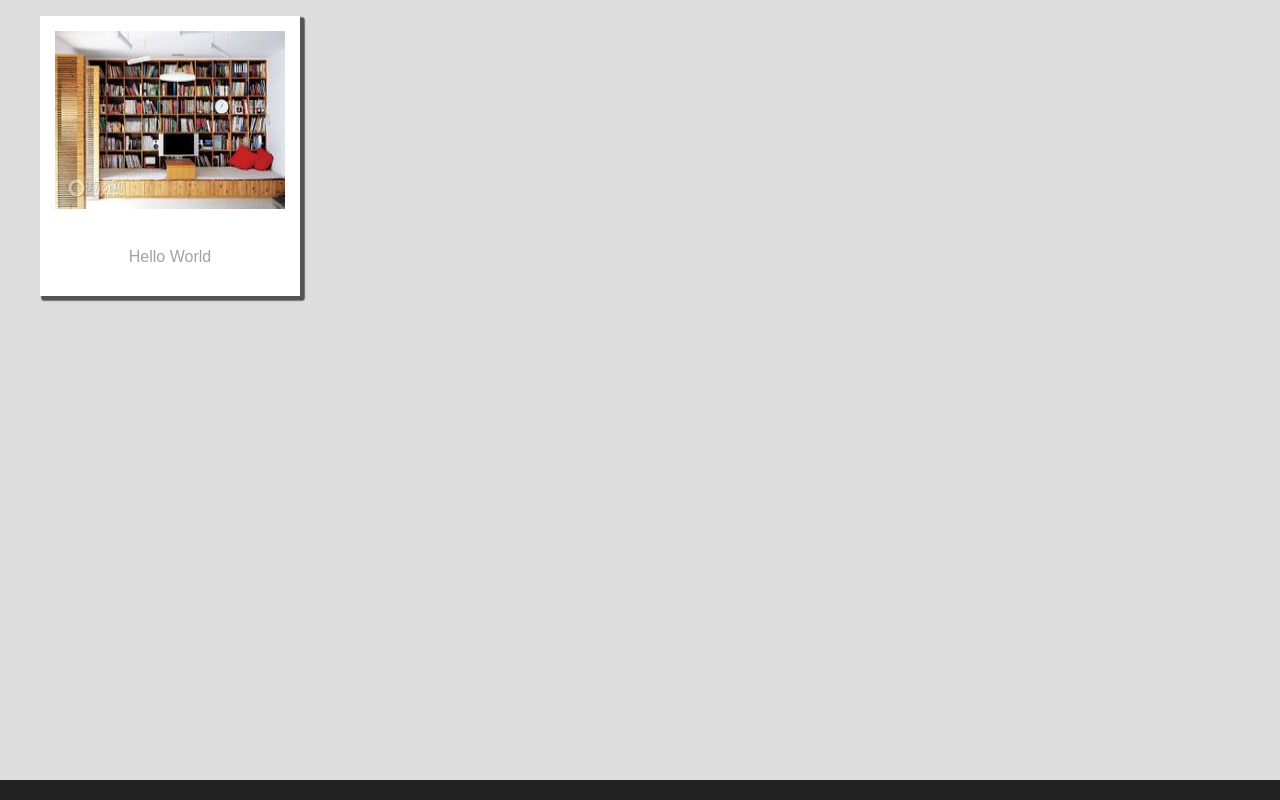
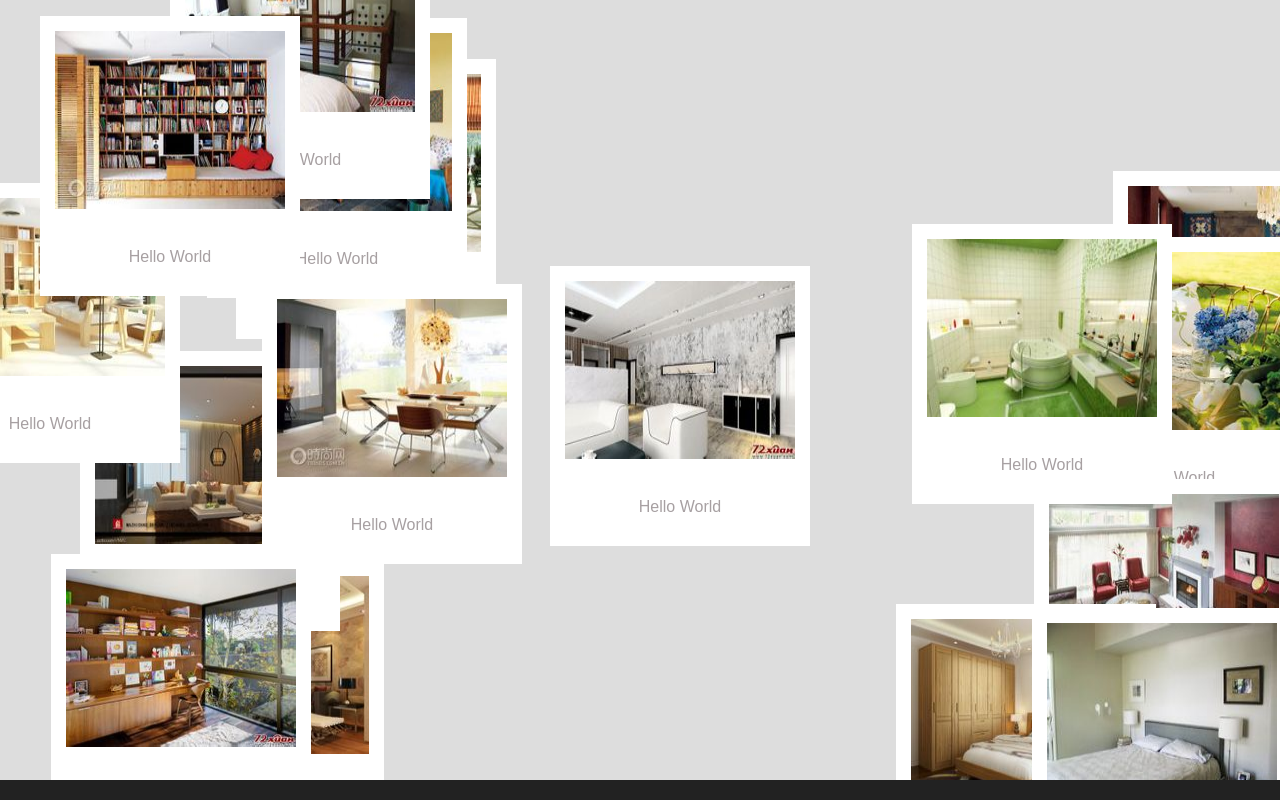
Before and after one commit to zjgyb/react-stage, a React (Create React App) app: page / in a window 1280 px wide. Built offline with nearby package versions, Linux system fonts and the light colour scheme.

Commit message:
finish the first step

```diff
--- a/src/components/Stage.js
+++ b/src/components/Stage.js
@@ -17,9 +17,13 @@
 
 class ImgFigure extends Component {
     render() {
+        let styleObj = {};
+        if(this.props.arrange.pos) {
+            styleObj = this.props.arrange.pos;
+        }
         const { imgURL, title, desc } = this.props.data;
         return(
-            <figure className="img-figure">
+            <figure className="img-figure" style={styleObj}>
                 <img src={ imgURL } alt={ title } width="230" height="178" />
                 <figcaption>
                     <p>{ desc }</p>
@@ -30,6 +34,80 @@
 }
 
 class Stage extends Component {
+    constructor() {
+        super();
+        this.state = {
+            imgsArrangeArr: []
+        }
+    }
+
+    getRangeRandom = (low, high) => {
+        return Math.ceil(Math.random() * (high - low) + low);
+    }
+
+    /*
+     * 重新布局图片
+     * 指定居中图片
+     */
+    rearrage = (centerIndex) => {
+        let imgsArrangeArr = this.state.imgsArrangeArr,
+            Constant = this.props.Constant,
+            centerPos = Constant.centerPos,
+            hPosRange = Constant.hPosRange,
+            vPosRange = Constant.vPosRange,
+            hPosRangeLeftSecX = hPosRange.leftSecX,
+            hPosRangeRightSecX = hPosRange.rightSecX,
+            hPosRangeY = hPosRange.y,
+            vPosRangeTopY = vPosRange.topY,
+            vPosRangeX = vPosRange.x,
+
+            imgsArrangeTopArr = [],
+            // 取零个或一个
+            topImgNum = Math.ceil(Math.random() * 2),
+            topImgSpliceIndex = 0,
+
+            imgsArrangeCenterArr = imgsArrangeArr.splice(centerIndex, 1);
+
+            // 居中图片
+            imgsArrangeCenterArr[0].pos = centerPos;
+
+            // 取出要布局上侧图片
+            topImgSpliceIndex = Math.ceil(Math.random() * (imgsArrangeArr.length - topImgNum));
+            imgsArrangeTopArr =  imgsArrangeArr.splice(topImgSpliceIndex, topImgNum);
+
+            imgsArrangeTopArr.forEach((value, index) => {
+                imgsArrangeTopArr[index].pos = {
+                    top: this.getRangeRandom(vPosRangeTopY[0], vPosRangeTopY[1]),
+                    left: this.getRangeRandom(vPosRangeX[0], vPosRangeX[1])
+                }
+            });
+
+            // 布局左右两侧
+            for (let i = 0, j = imgsArrangeArr.length, k = j / 2; i < j; i++) {
+                let hPosRangeLORX = null;
+                if(i < k) {
+                    hPosRangeLORX = hPosRangeLeftSecX;
+                } else {
+                    hPosRangeLORX = hPosRangeRightSecX;
+                }
+
+                imgsArrangeArr[i].pos = {
+                    top: this.getRangeRandom(hPosRangeY[0], hPosRangeY[1]),
+                    left: this.getRangeRandom(hPosRangeLORX[0], hPosRangeLORX[1])
+                }
+            }
+
+            if(imgsArrangeArr && imgsArrangeTopArr[0]) {
+                imgsArrangeArr.splice(topImgSpliceIndex, 0, imgsArrangeTopArr[0]);
+            }
+
+            imgsArrangeArr.splice(centerIndex, 0, imgsArrangeCenterArr[0]);
+
+            this.setState({
+                imgsArrangeArr: imgsArrangeArr
+            });
+
+    }
 
     // 组件加载后后。为每张图片计算距离范围
     componentDidMount() {
@@ -51,7 +129,7 @@
         // 取到中心点的位置
         this.props.Constant.centerPos = {
             left: halfStageX - halfImgW,
-            height: halfStageY - halfImgH
+            top: halfStageY - halfImgH
         };
 
         // 取到左右的范围
@@ -63,11 +141,13 @@
         this.props.Constant.hPosRange.y[1] = stageY - halfImgH;
 
         // 取到上侧的范围
-        this.props.Constant.vPosRange.x[0] = halfStageX - imgW;
-        this.props.Constant.vPosRange.x[1] = halfStageX;
+        this.props.Constant.vPosRange.x[0] = halfImgW - imgW;
+        this.props.Constant.vPosRange.x[1] = halfImgW;
         this.props.Constant.vPosRange.topY[0] = -halfImgH;
         this.props.Constant.vPosRange.topY[1] = halfStageY - halfImgH * 3;
 
+        // 第一张图片居中
+        this.rearrage(1);
     }
     render() {
         let controllerUnits = [],
@@ -75,12 +155,29 @@
 
         imageDatas.forEach((value, index) => {
             // 这里的key一般配置的是图片的ID
-            imgFigures.push(<ImgFigure data={value} key={value.fileName} ref={ 'imageFigure' + index }/>);
+            if(!this.state.imgsArrangeArr[index]) {
+                this.state.imgsArrangeArr[index] = {
+                    pos: {
+                        left: 0,
+                        top: 0
+                    }
+                }
+            }
+
+            imgFigures.push(
+                <ImgFigure
+                    data={value}
+                    key={value.fileName}
+                    ref={ 'imageFigure' + index }
+                    arrange={this.state.imgsArrangeArr[index]}
+                />
+            );
         });
         return(
             <section className="stage" ref={node => { this.stage = node; }}>
                 <section className="img-sec" >
                    { imgFigures }
+                   { this.Test }
                 </section>
                 <nav className="controller-nav">
                     { controllerUnits }
--- a/src/css/Stage.css
+++ b/src/css/Stage.css
@@ -8,8 +8,7 @@
     width: 230px;
     height: 250px;
     padding: 15px;
-    background-color: #fff;
-    box-shadow: 3px 3px 2px #555; }
+    background-color: #fff; }
   figcaption {
     margin-top: 35px;
     font-size: 16px;
--- a/src/css/Stage.scss
+++ b/src/css/Stage.scss
@@ -14,7 +14,7 @@
             padding: 15px;
 
             background-color: #fff;
-            box-shadow: 3px 3px 2px #555;
+            // box-shadow: 3px 3px 2px #555;
         }
 
         figcaption {
```
